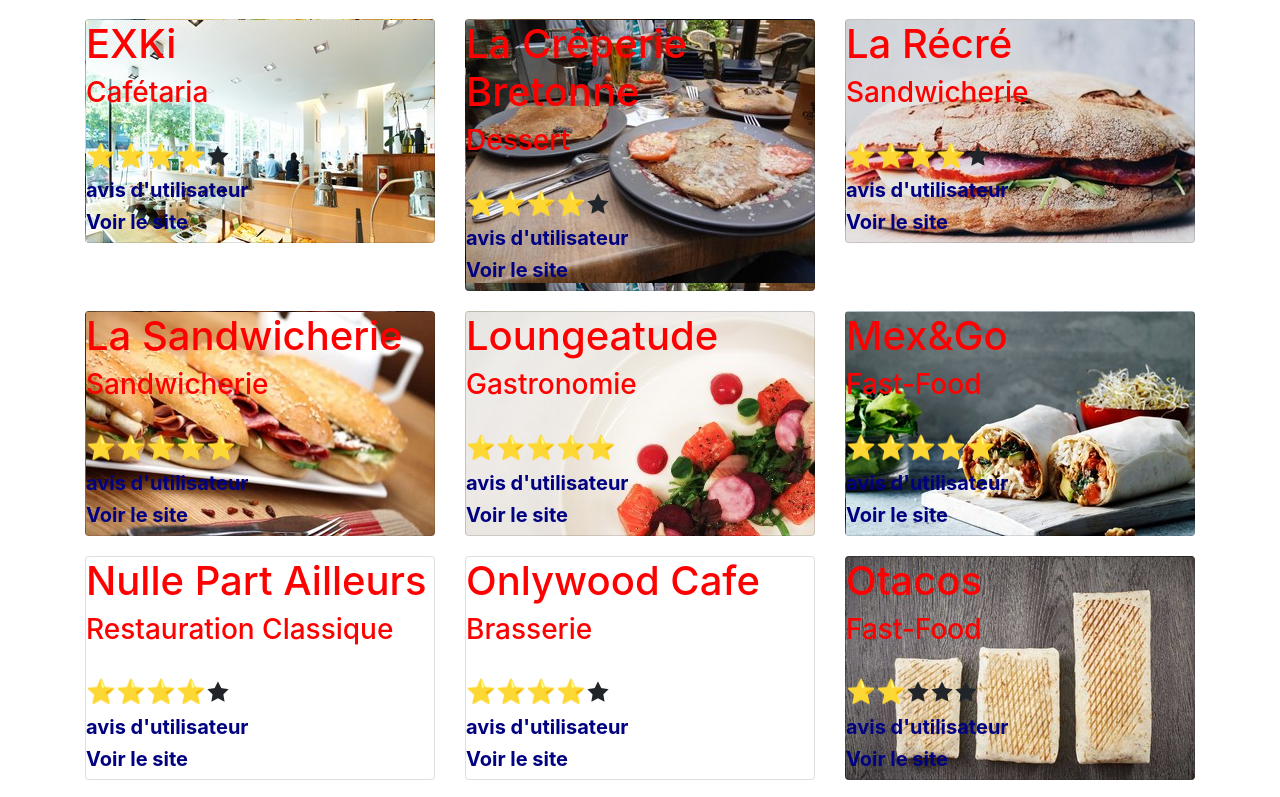
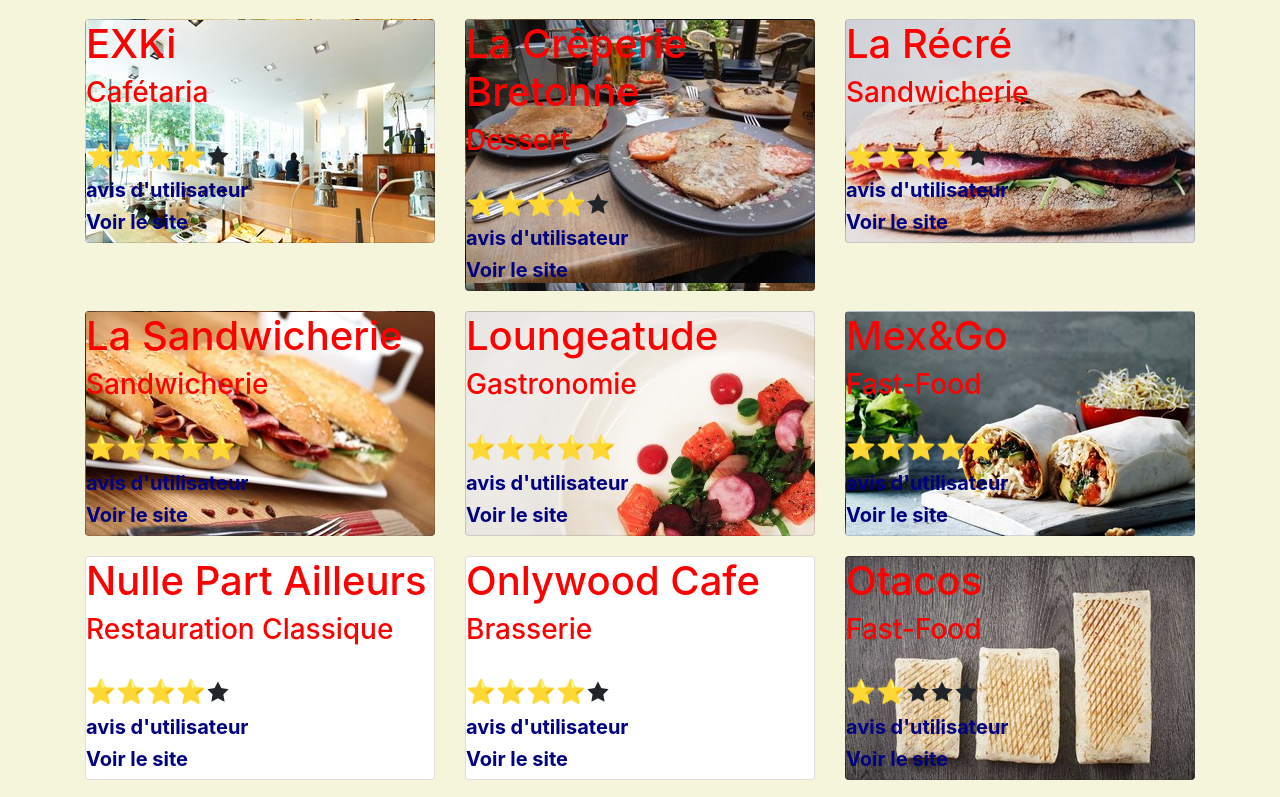
Before and after one commit to Derrevale/Projet_Web, a PHP site: page / in a window 1280 px wide. Shown: the part 625-1422 px from the top of the page. Run offline with PHP 8.4, Linux system fonts and the light colour scheme; data comes from the database, SQL or seed files in the repository; some libraries are stand-ins or nearby versions.

Commit message:
Update cssglobal.css

```diff
--- a/Projet2/css/cssglobal.css
+++ b/Projet2/css/cssglobal.css
@@ -18,3 +18,12 @@
 .card{
     margin-bottom:20px;
 }
+
+body{
+    background-color: #F5F5DC;
+    height:100%;
+}
+
+#footer{
+    background-color: #F5F5DC;
+}
```
